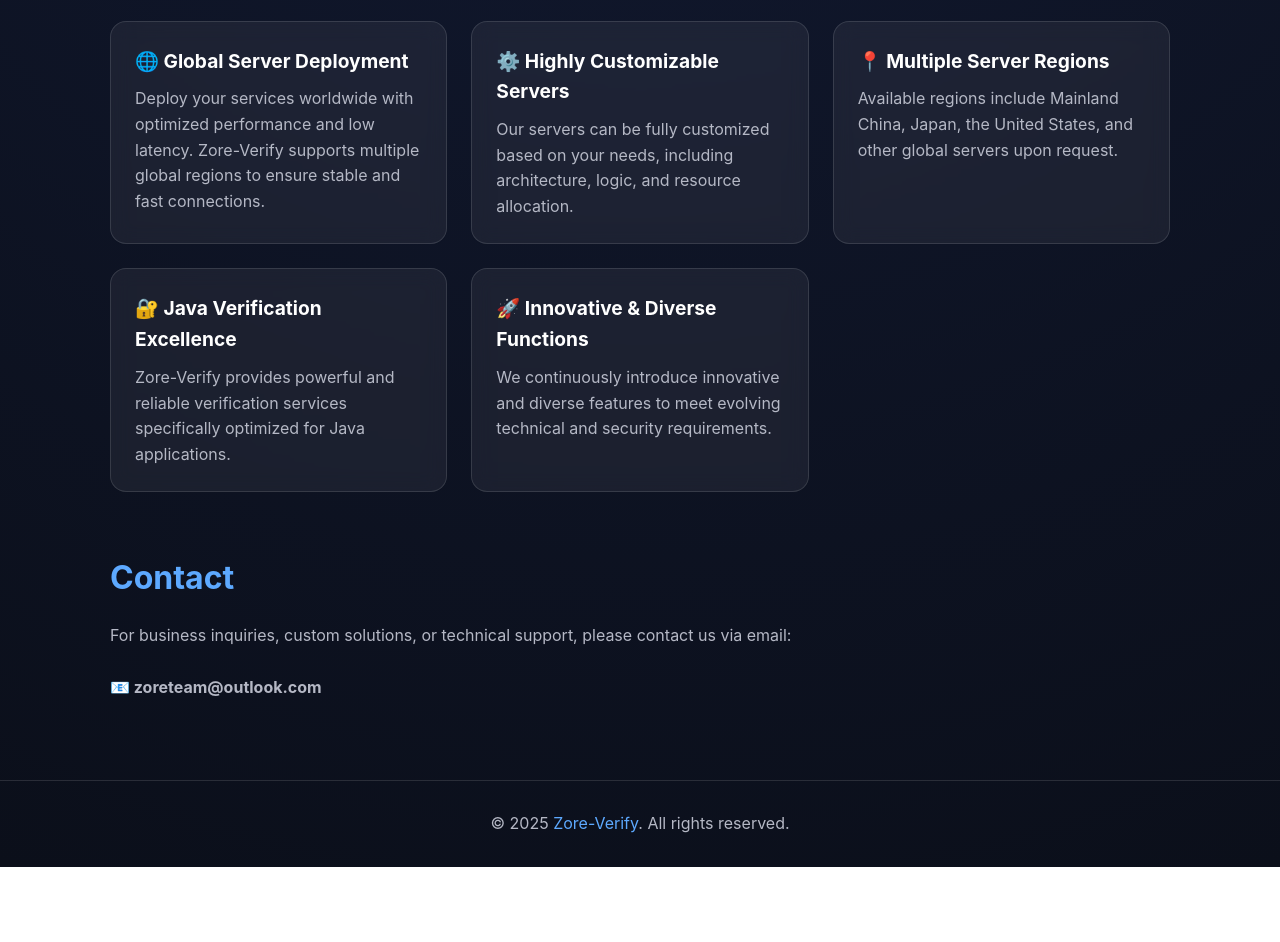
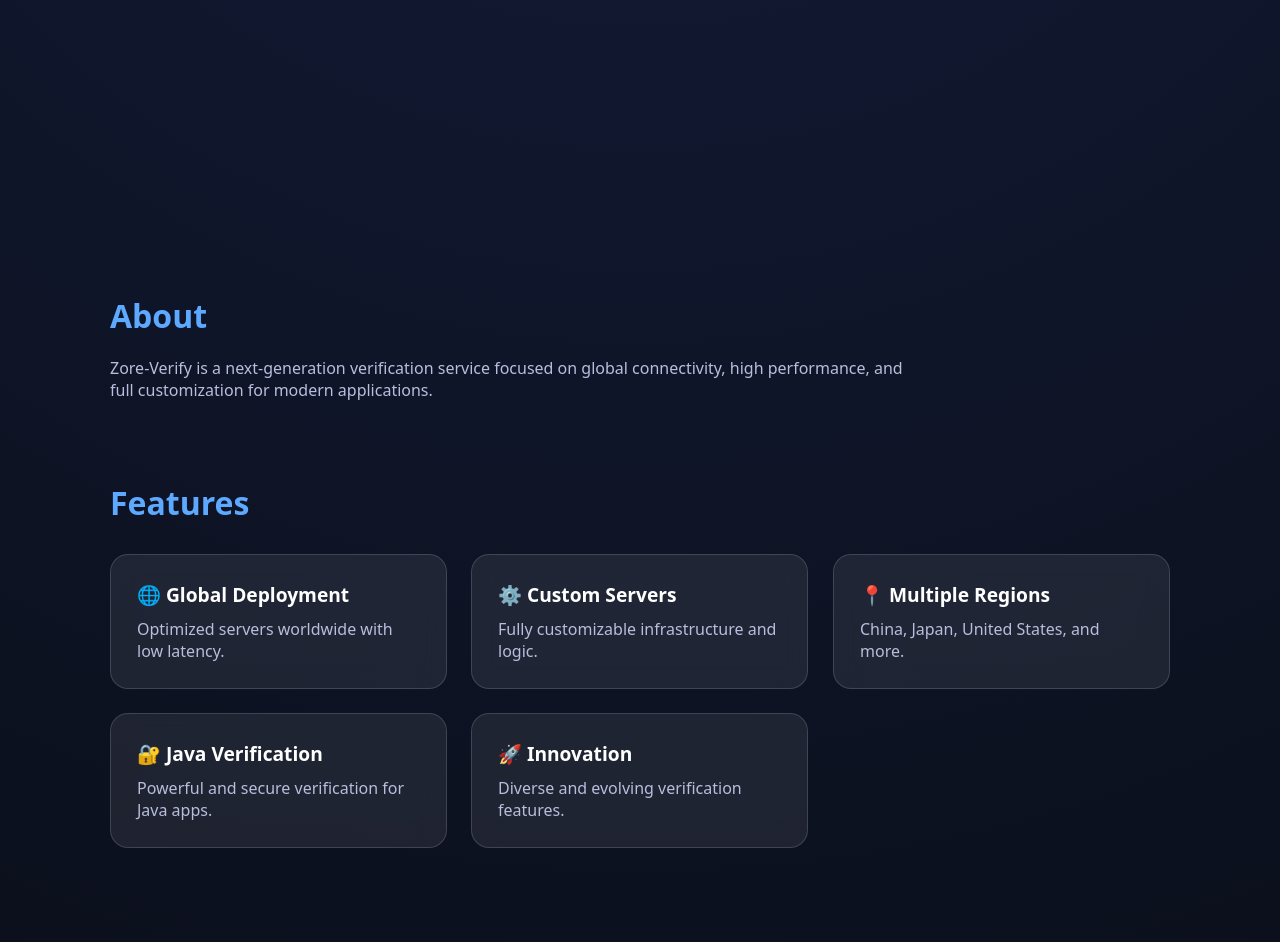
Before and after one commit to zore-team/Zore-verify, a plain HTML site: page index.html in a window 1280 px wide. Shown: the part 586-1528 px from the top of the page. Before the commit the page ends 1453 px from the top, so only its background shows below. Drawn offline with Linux system fonts and the light colour scheme.

Commit message:
Update index.html

```diff
--- a/index.html
+++ b/index.html
@@ -7,52 +7,66 @@
 
   <style>
     :root {
-      --bg-color: #0b0f1a;
-      --card-bg: rgba(255, 255, 255, 0.06);
+      --bg: #0b0f1a;
+      --card: rgba(255, 255, 255, 0.08);
+      --border: rgba(255, 255, 255, 0.15);
       --text-main: #ffffff;
-      --text-muted: #b5b8c5;
+      --text-muted: #b8bedc;
       --accent: #5da9ff;
-      --border: rgba(255, 255, 255, 0.12);
     }
 
     * {
       margin: 0;
       padding: 0;
       box-sizing: border-box;
-      font-family: -apple-system, BlinkMacSystemFont, "Segoe UI",
-        Roboto, Oxygen, Ubuntu, Cantarell, "Helvetica Neue", Arial,
-        "Noto Sans", sans-serif;
+      font-family: system-ui, -apple-system, BlinkMacSystemFont,
+        "Segoe UI", Roboto, sans-serif;
     }
 
     body {
-      background: radial-gradient(circle at top, #121a33, var(--bg-color));
+      background: radial-gradient(circle at top, #141c3a, var(--bg));
       color: var(--text-main);
-      line-height: 1.6;
+      overflow-x: hidden;
     }
 
-    header {
-      padding: 80px 20px 60px;
+    /* ===== Hero ===== */
+    .hero {
+      height: 100vh;
+      display: flex;
+      flex-direction: column;
+      align-items: center;
+      justify-content: center;
       text-align: center;
+      animation: fadeUp 1.2s ease forwards;
     }
 
-    header h1 {
-      font-size: 3rem;
+    .hero h1 {
+      font-size: 3.5rem;
       margin-bottom: 10px;
     }
 
-    header p {
-      font-size: 1.2rem;
+    .hero p {
+      font-size: 1.4rem;
       color: var(--text-muted);
     }
 
+    /* ===== Layout ===== */
     .container {
       max-width: 1100px;
-      margin: 0 auto;
-      padding: 0 20px 80px;
+      margin: auto;
+      padding: 80px 20px;
     }
 
     section {
-      margin-top: 60px;
+      margin-bottom: 80px;
+      opacity: 0;
+      transform: translateY(40px);
+      transition: all 0.8s ease;
+    }
+
+    section.show {
+      opacity: 1;
+      transform: translateY(0);
     }
 
     h2 {
@@ -66,6 +80,7 @@
       max-width: 800px;
     }
 
+    /* ===== Cards ===== */
     .grid {
       display: grid;
       grid-template-columns: repeat(auto-fit, minmax(260px, 1fr));
@@ -74,120 +89,207 @@
     }
 
     .card {
-      background: var(--card-bg);
+      background: var(--card);
       border: 1px solid var(--border);
-      border-radius: 16px;
-      padding: 24px;
-      backdrop-filter: blur(10px);
-      transition: transform 0.2s ease, border-color 0.2s ease;
+      border-radius: 18px;
+      padding: 26px;
+      backdrop-filter: blur(12px);
+      transition: all 0.3s ease;
+      animation: popIn 0.8s ease forwards;
     }
 
     .card:hover {
-      transform: translateY(-6px);
+      transform: translateY(-10px) scale(1.02);
       border-color: var(--accent);
+      box-shadow: 0 20px 40px rgba(0, 0, 0, 0.4);
     }
 
     .card h3 {
       margin-bottom: 10px;
       font-size: 1.2rem;
-      color: #ffffff;
     }
 
+    /* ===== Button ===== */
+    .btn {
+      margin-top: 30px;
+      padding: 14px 28px;
+      border-radius: 30px;
+      background: linear-gradient(135deg, #5da9ff, #8ecbff);
+      color: #000;
+      border: none;
+      font-weight: 600;
+      cursor: pointer;
+      transition: transform 0.2s ease;
+    }
+
+    .btn:hover {
+      transform: scale(1.05);
+    }
+
+    /* ===== Modal ===== */
+    .modal {
+      position: fixed;
+      inset: 0;
+      background: rgba(0, 0, 0, 0.6);
+      display: none;
+      align-items: center;
+      justify-content: center;
+      z-index: 1000;
+    }
+
+    .modal.active {
+      display: flex;
+      animation: fadeIn 0.3s ease;
+    }
+
+    .modal-box {
+      background: var(--card);
+      border: 1px solid var(--border);
+      border-radius: 20px;
+      padding: 30px;
+      width: 90%;
+      max-width: 420px;
+      text-align: center;
+      animation: zoomIn 0.4s ease;
+    }
+
+    /* ===== Footer ===== */
     footer {
       border-top: 1px solid var(--border);
-      padding: 30px 20px;
+      padding: 30px;
       text-align: center;
       color: var(--text-muted);
     }
 
-    footer span {
-      color: var(--accent);
+    /* ===== Animations ===== */
+    @keyframes fadeUp {
+      from {
+        opacity: 0;
+        transform: translateY(40px);
+      }
+      to {
+        opacity: 1;
+        transform: translateY(0);
+      }
+    }
+
+    @keyframes popIn {
+      from {
+        opacity: 0;
+        transform: scale(0.9);
+      }
+      to {
+        opacity: 1;
+        transform: scale(1);
+      }
+    }
+
+    @keyframes fadeIn {
+      from { opacity: 0; }
+      to { opacity: 1; }
+    }
+
+    @keyframes zoomIn {
+      from {
+        opacity: 0;
+        transform: scale(0.8);
+      }
+      to {
+        opacity: 1;
+        transform: scale(1);
+      }
     }
   </style>
 </head>
 
 <body>
 
-  <header>
+  <!-- Hero -->
+  <div class="hero">
     <h1>Zore-Verify</h1>
     <p>Connect the World</p>
-  </header>
+    <button class="btn" onclick="openModal()">Contact Us</button>
+  </div>
 
-  <main class="container">
+  <!-- Content -->
+  <div class="container">
 
     <section>
-      <h2>About Zore-Verify</h2>
+      <h2>About</h2>
       <p>
-        Zore-Verify is a next-generation verification service designed for modern
-        applications. We focus on global connectivity, flexibility, and high
-        performance to help developers build secure and scalable systems.
+        Zore-Verify is a next-generation verification service focused on global
+        connectivity, high performance, and full customization for modern
+        applications.
       </p>
     </section>
 
     <section>
-      <h2>Key Features</h2>
-
+      <h2>Features</h2>
       <div class="grid">
-
         <div class="card">
-          <h3>🌐 Global Server Deployment</h3>
-          <p>
-            Deploy your services worldwide with optimized performance and low
-            latency. Zore-Verify supports multiple global regions to ensure
-            stable and fast connections.
-          </p>
+          <h3>🌐 Global Deployment</h3>
+          <p>Optimized servers worldwide with low latency.</p>
         </div>
-
         <div class="card">
-          <h3>⚙️ Highly Customizable Servers</h3>
-          <p>
-            Our servers can be fully customized based on your needs, including
-            architecture, logic, and resource allocation.
-          </p>
+          <h3>⚙️ Custom Servers</h3>
+          <p>Fully customizable infrastructure and logic.</p>
         </div>
-
         <div class="card">
-          <h3>📍 Multiple Server Regions</h3>
-          <p>
-            Available regions include Mainland China, Japan, the United States,
-            and other global servers upon request.
-          </p>
+          <h3>📍 Multiple Regions</h3>
+          <p>China, Japan, United States, and more.</p>
         </div>
-
         <div class="card">
-          <h3>🔐 Java Verification Excellence</h3>
-          <p>
-            Zore-Verify provides powerful and reliable verification services
-            specifically optimized for Java applications.
-          </p>
+          <h3>🔐 Java Verification</h3>
+          <p>Powerful and secure verification for Java apps.</p>
         </div>
-
         <div class="card">
-          <h3>🚀 Innovative & Diverse Functions</h3>
-          <p>
-            We continuously introduce innovative and diverse features to meet
-            evolving technical and security requirements.
-          </p>
+          <h3>🚀 Innovation</h3>
+          <p>Diverse and evolving verification features.</p>
         </div>
-
       </div>
     </section>
 
-    <section>
-      <h2>Contact</h2>
-      <p>
-        For business inquiries, custom solutions, or technical support, please
-        contact us via email:
+  </div>
+
+  <!-- Modal -->
+  <div class="modal" id="modal">
+    <div class="modal-box">
+      <h3>Contact Zore-Verify</h3>
+      <p style="margin:15px 0;color:var(--text-muted)">
+        Email us anytime:
         <br /><br />
-        <strong>📧 zoreteam@outlook.com</strong>
+        <strong>zoreteam@outlook.com</strong>
       </p>
-    </section>
-
-  </main>
+      <button class="btn" onclick="closeModal()">Close</button>
+    </div>
+  </div>
 
   <footer>
-    © 2025 <span>Zore-Verify</span>. All rights reserved.
+    © 2025 Zore-Verify. All rights reserved.
   </footer>
+
+  <script>
+    // Scroll reveal
+    const sections = document.querySelectorAll("section");
+    const observer = new IntersectionObserver(entries => {
+      entries.forEach(entry => {
+        if (entry.isIntersecting) {
+          entry.target.classList.add("show");
+        }
+      });
+    }, { threshold: 0.2 });
+
+    sections.forEach(sec => observer.observe(sec));
+
+    // Modal
+    function openModal() {
+      document.getElementById("modal").classList.add("active");
+    }
+
+    function closeModal() {
+      document.getElementById("modal").classList.remove("active");
+    }
+  </script>
 
 </body>
 </html>
```
